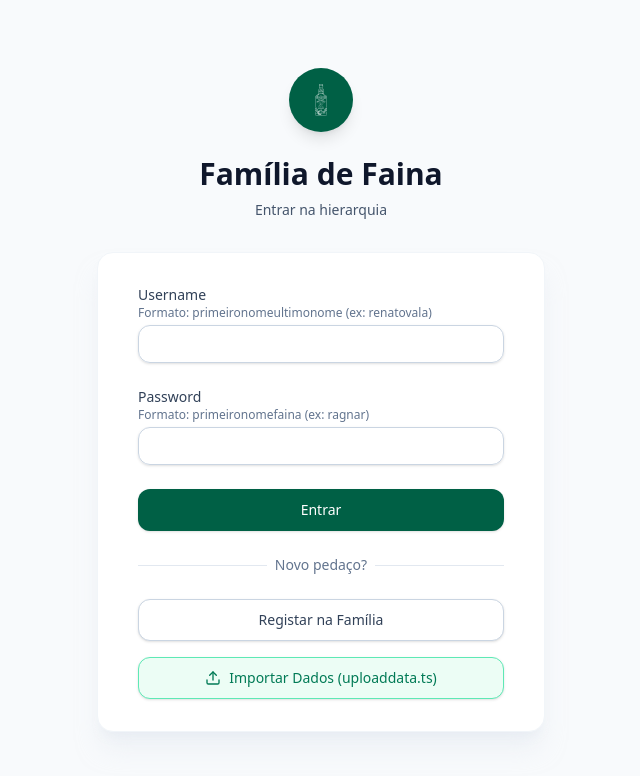
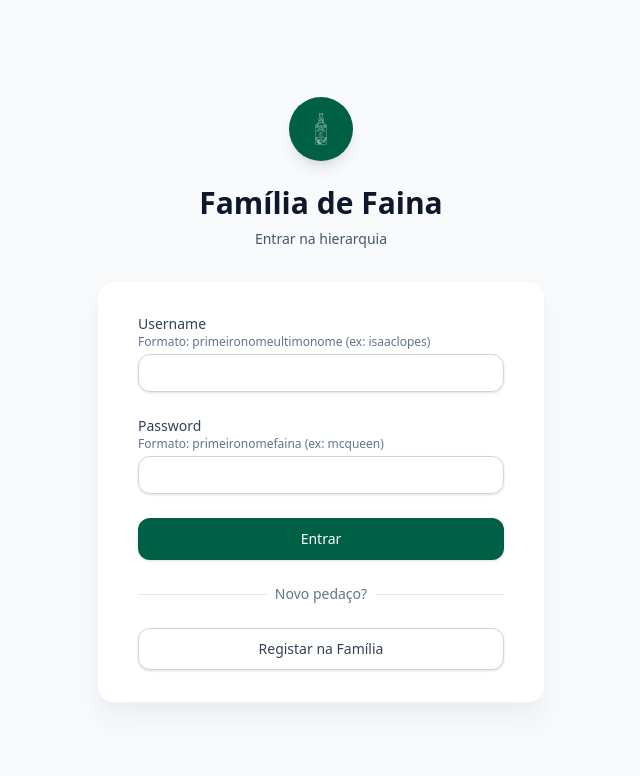
Before and after one commit to iLopes18/familia-faina, a React (Vite) app: page /login in a window 1280 px wide. Shown: the top 776 px of the page, without its empty margins (319-959 px from the left). Built offline with nearby package versions, Linux system fonts and the light colour scheme; no server answers; the database is empty.

Commit message:
Update username and password format examples

```diff
--- a/src/Login.tsx
+++ b/src/Login.tsx
@@ -126,7 +126,7 @@ export default function Login() {
               <label className="block text-sm font-medium text-slate-700">
                 Username
               </label>
-              <p className="text-xs text-slate-500 mb-1">Formato: primeironomeultimonome (ex: renatovala)</p>
+              <p className="text-xs text-slate-500 mb-1">Formato: primeironomeultimonome (ex: isaaclopes)</p>
               <div className="mt-1">
                 <input
                   type="text"
@@ -142,7 +142,7 @@ export default function Login() {
               <label className="block text-sm font-medium text-slate-700">
                 Password
               </label>
-              <p className="text-xs text-slate-500 mb-1">Formato: primeironomefaina (ex: ragnar)</p>
+              <p className="text-xs text-slate-500 mb-1">Formato: primeironomefaina (ex: mcqueen)</p>
               <div className="mt-1">
                 <input
                   type="password"
@@ -184,17 +184,6 @@ export default function Login() {
                 Registar na Família
               </Link>
             </div>
-
-            <div className="mt-4">
-              <button
-                onClick={handleUploadData}
-                disabled={uploading}
-                className="w-full flex justify-center items-center py-2.5 px-4 border border-emerald-300 rounded-xl shadow-sm text-sm font-medium text-emerald-700 bg-emerald-50 hover:bg-emerald-100 focus:outline-none focus:ring-2 focus:ring-offset-2 focus:ring-emerald-500 transition-colors disabled:opacity-50"
-              >
-                <Upload className="w-4 h-4 mr-2" />
-                {uploading ? "A transferir..." : "Importar Dados (uploaddata.ts)"}
-              </button>
-            </div>
           </div>
         </div>
       </div>
```
